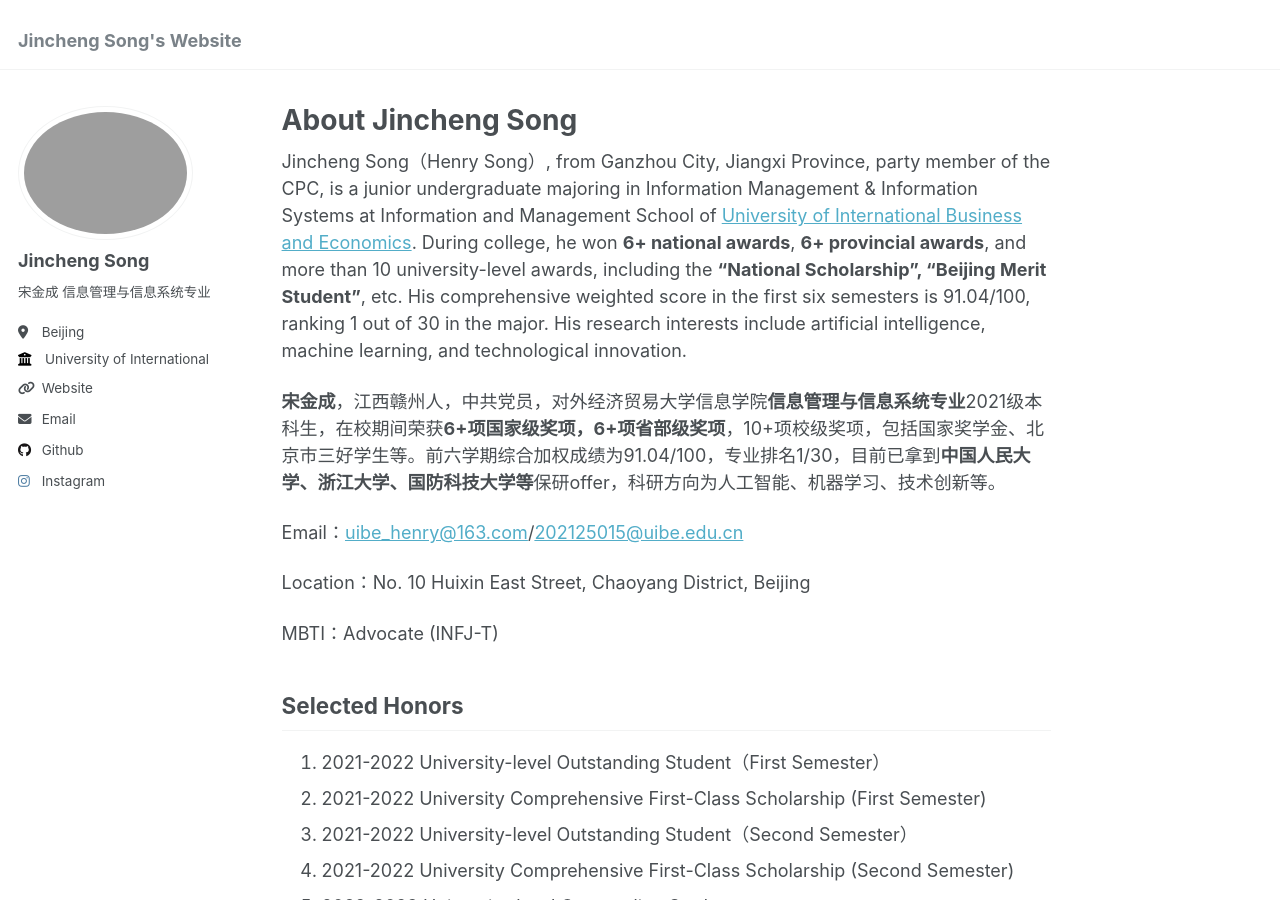
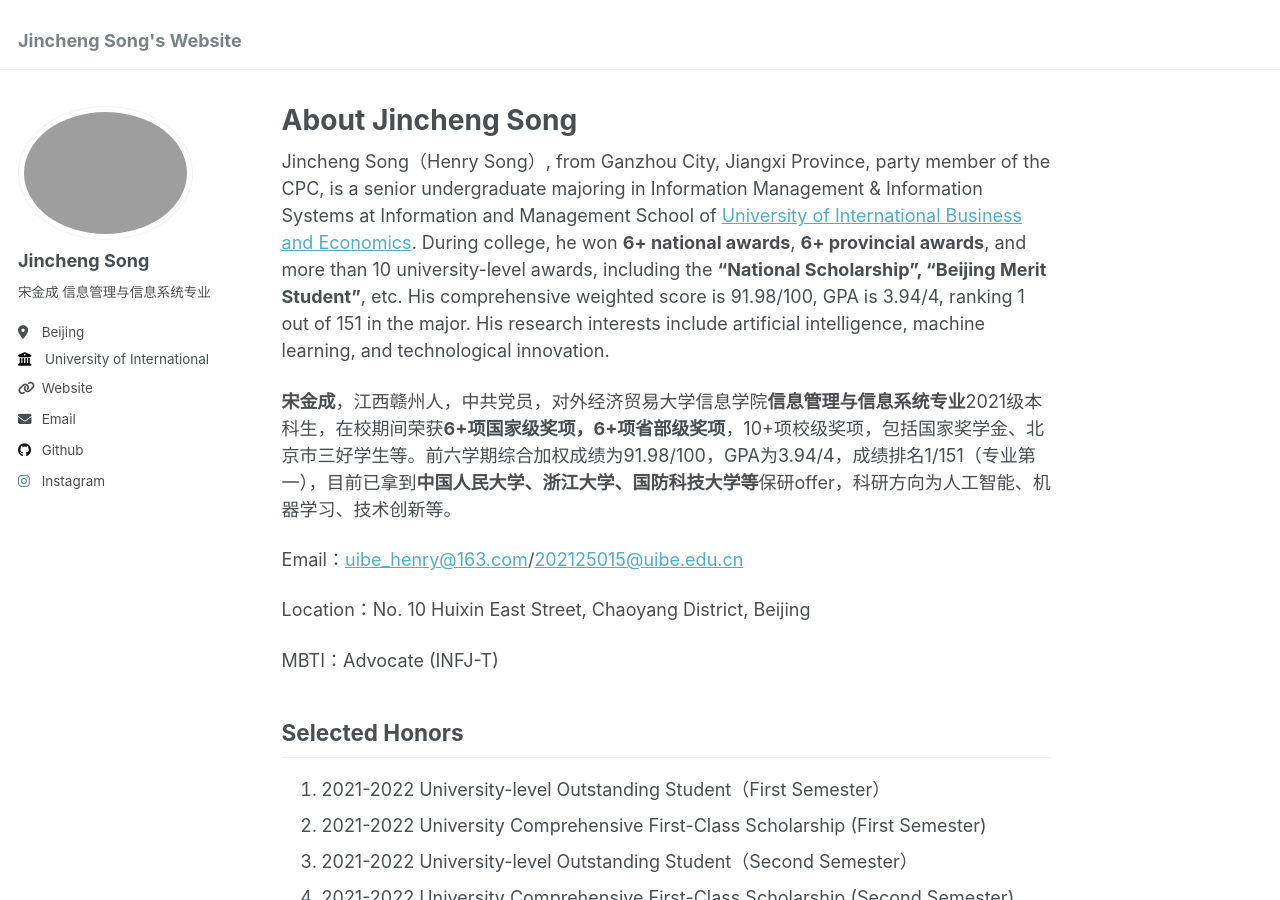
Before and after one commit to henrysong2003/henrysong2003.github.io, a Jekyll site: the page built from _pages/about.md, in a window 1280 px wide and 900 px high. Built offline with Jekyll 4.4.1, drawn with Linux system fonts in a browser that asks for light colours.

Commit message:
Update about.md

```diff
--- a/_pages/about.md
+++ b/_pages/about.md
@@ -6,9 +6,9 @@ redirect_from:
   - /about/
   - /about.html
 ---
-Jincheng Song（Henry Song）, from Ganzhou City, Jiangxi Province, party member of the CPC, is a junior undergraduate majoring in Information Management & Information Systems at Information and Management School of [University of International Business and Economics](https://www.uibe.edu.cn/). During college, he won **6+ national awards**, **6+ provincial awards**, and more than 10 university-level awards, including the **“National Scholarship”, “Beijing Merit Student”**, etc. His comprehensive weighted score in the first six semesters is 91.04/100, ranking 1 out of 30 in the major. His research interests include artificial intelligence, machine learning, and technological innovation.
+Jincheng Song（Henry Song）, from Ganzhou City, Jiangxi Province, party member of the CPC, is a senior undergraduate majoring in Information Management & Information Systems at Information and Management School of [University of International Business and Economics](https://www.uibe.edu.cn/). During college, he won **6+ national awards**, **6+ provincial awards**, and more than 10 university-level awards, including the **“National Scholarship”, “Beijing Merit Student”**, etc. His comprehensive weighted score is 91.98/100, GPA is 3.94/4, ranking 1 out of 151 in the major. His research interests include artificial intelligence, machine learning, and technological innovation.
 
-**宋金成**，江西赣州人，中共党员，对外经济贸易大学信息学院**信息管理与信息系统专业**2021级本科生，在校期间荣获**6+项国家级奖项，6+项省部级奖项**，10+项校级奖项，包括国家奖学金、北京市三好学生等。前六学期综合加权成绩为91.04/100，专业排名1/30，目前已拿到**中国人民大学、浙江大学、国防科技大学等**保研offer，科研方向为人工智能、机器学习、技术创新等。
+**宋金成**，江西赣州人，中共党员，对外经济贸易大学信息学院**信息管理与信息系统专业**2021级本科生，在校期间荣获**6+项国家级奖项，6+项省部级奖项**，10+项校级奖项，包括国家奖学金、北京市三好学生等。前六学期综合加权成绩为91.98/100，GPA为3.94/4，成绩排名1/151（专业第一），目前已拿到**中国人民大学、浙江大学、国防科技大学等**保研offer，科研方向为人工智能、机器学习、技术创新等。
 
 Email：[uibe_henry@163.com](mailto:uibe_henry@163.com)/[202125015@uibe.edu.cn](mailto:202125015@uibe.edu.cn)
 
```
